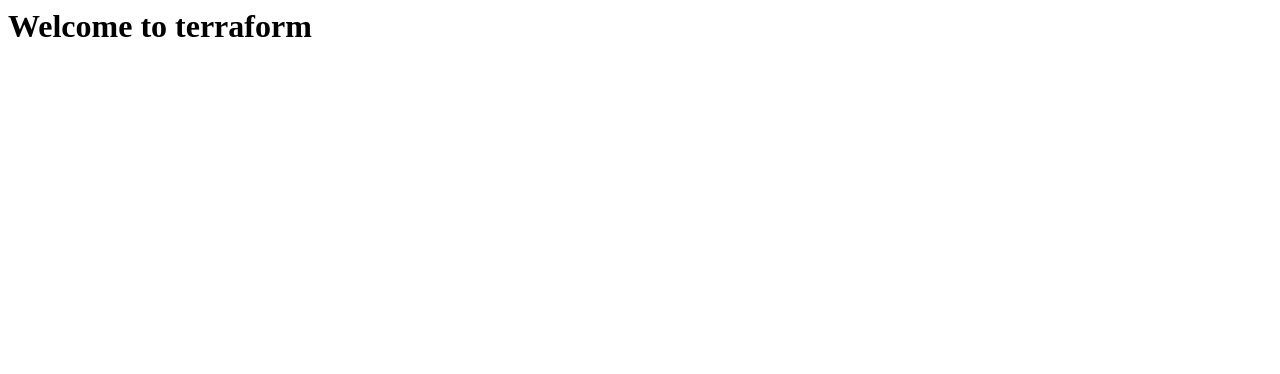
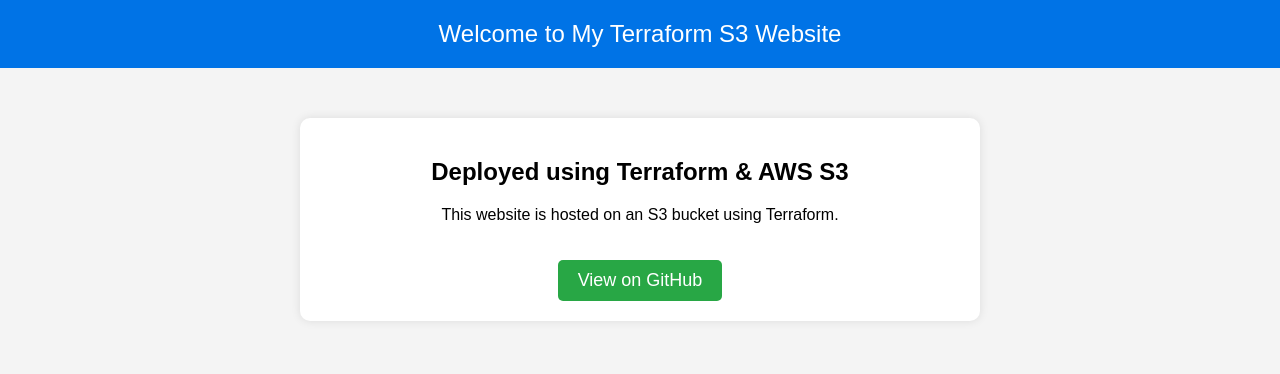
Before and after one commit to Abhi-Sangawade/terraform-module, a plain HTML site: page S3-host/index.html in a window 1280 px wide. Drawn offline with Linux system fonts and the light colour scheme.

Commit message:
Add files bucket

```diff
--- a/S3-host/index.html
+++ b/S3-host/index.html
@@ -1,3 +1,52 @@
-<h1>
-    Welcome to terraform
-</h1>
+<!DOCTYPE html>
+<html lang="en">
+<head>
+    <meta charset="UTF-8">
+    <meta name="viewport" content="width=device-width, initial-scale=1.0">
+    <title>Terraform S3 Hosted Website</title>
+    <style>
+        body {
+            font-family: Arial, sans-serif;
+            text-align: center;
+            background-color: #f4f4f4;
+            margin: 0;
+            padding: 0;
+        }
+        header {
+            background-color: #0073e6;
+            color: white;
+            padding: 20px;
+            font-size: 24px;
+        }
+        .container {
+            margin: 50px auto;
+            padding: 20px;
+            width: 50%;
+            background: white;
+            box-shadow: 0px 0px 10px rgba(0, 0, 0, 0.1);
+            border-radius: 10px;
+        }
+        .btn {
+            display: inline-block;
+            padding: 10px 20px;
+            background-color: #28a745;
+            color: white;
+            text-decoration: none;
+            font-size: 18px;
+            border-radius: 5px;
+            margin-top: 20px;
+        }
+        .btn:hover {
+            background-color: #218838;
+        }
+    </style>
+</head>
+<body>
+    <header>Welcome to My Terraform S3 Website</header>
+    <div class="container">
+        <h2>Deployed using Terraform & AWS S3</h2>
+        <p>This website is hosted on an S3 bucket using Terraform.</p>
+        <a href="https://github.com/terraform-module" class="btn" target="_blank">View on GitHub</a>
+    </div>
+</body>
+</html>
```
